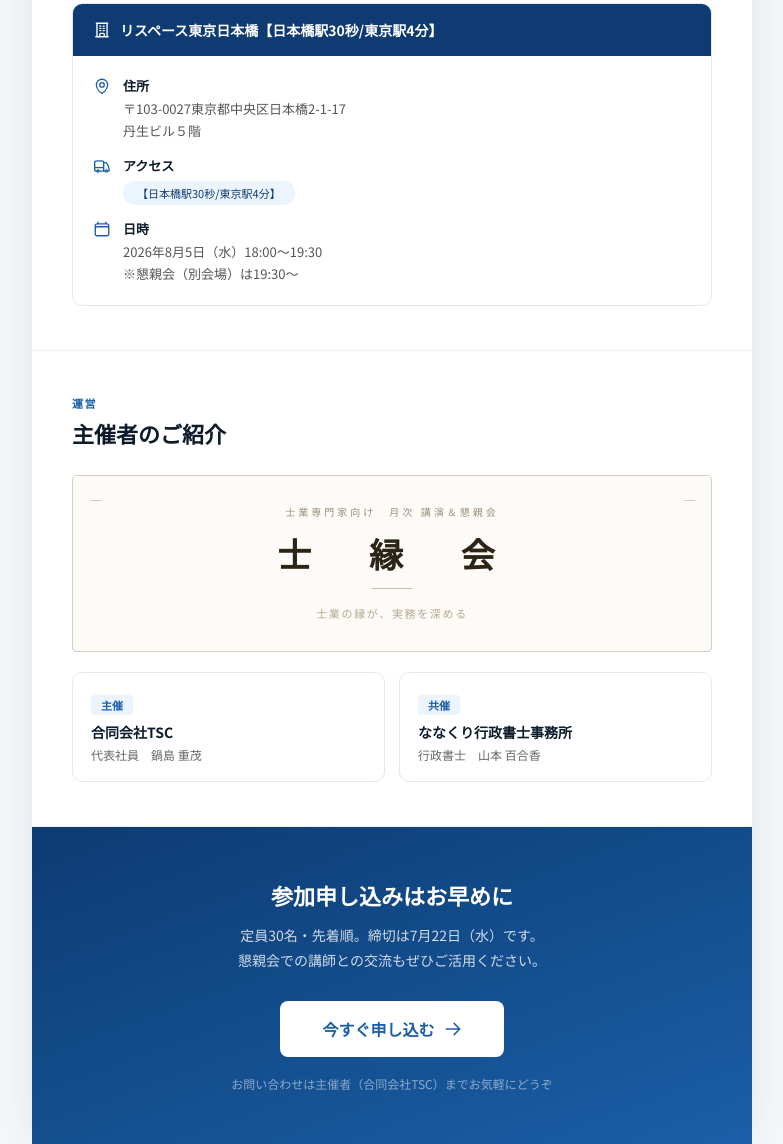
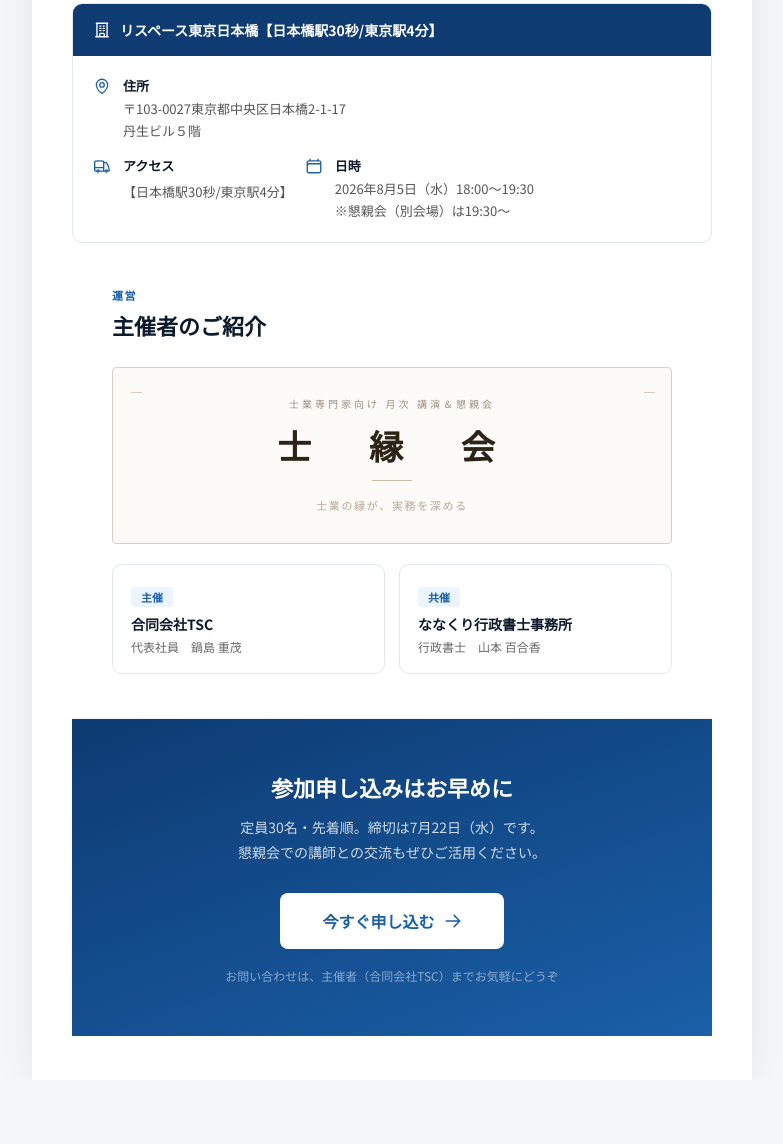
Before and after one commit to tsc-2021/20260805-seminar, a plain HTML site: page index.html in a window 1280 px wide. Shown: the part 2612-3756 px from the top of the page, without its empty margins (248-1031 px from the left). After the commit the page ends 3692 px from the top, so only its background shows below. Drawn offline with Linux system fonts and the light colour scheme.

Commit message:
Update index.html

```diff
--- a/index.html
+++ b/index.html
@@ -719,8 +719,7 @@
           <div>
             <div class="venue-row-label">アクセス</div>
             <div class="access-pills">
-              <span class="access-pill">【日本橋駅30秒/東京駅4分】</span>
-            </div>
+            <div class="venue-row-text">【日本橋駅30秒/東京駅4分】</div>
           </div>
         </div>
         <div class="venue-row">
@@ -739,7 +738,7 @@
     <div class="section-label">運営</div>
     <h2 class="section-title">主催者のご紹介</h2>
     <div class="shien-section-block">
-      <span class="shien-section-ruby">士業専門家向け　月次 講演＆懇親会</span>
+      <span class="shien-section-ruby">士業専門家向け 月次 講演＆懇親会</span>
       <span class="shien-section-name">士　縁　会</span>
       <div class="shien-section-hr"></div>
       <span class="shien-section-desc">士業の縁が、実務を深める</span>
@@ -769,7 +768,7 @@
       今すぐ申し込む
       <svg xmlns="http://www.w3.org/2000/svg" fill="none" viewBox="0 0 24 24" stroke-width="2" stroke="currentColor"><path stroke-linecap="round" stroke-linejoin="round" d="M13.5 4.5 21 12m0 0-7.5 7.5M21 12H3"/></svg>
     </a>
-    <div class="footer-note">お問い合わせは主催者（合同会社TSC）までお気軽にどうぞ</div>
+    <div class="footer-note">お問い合わせは、主催者（合同会社TSC）までお気軽にどうぞ</div>
   </div>
 
 </div>
```
